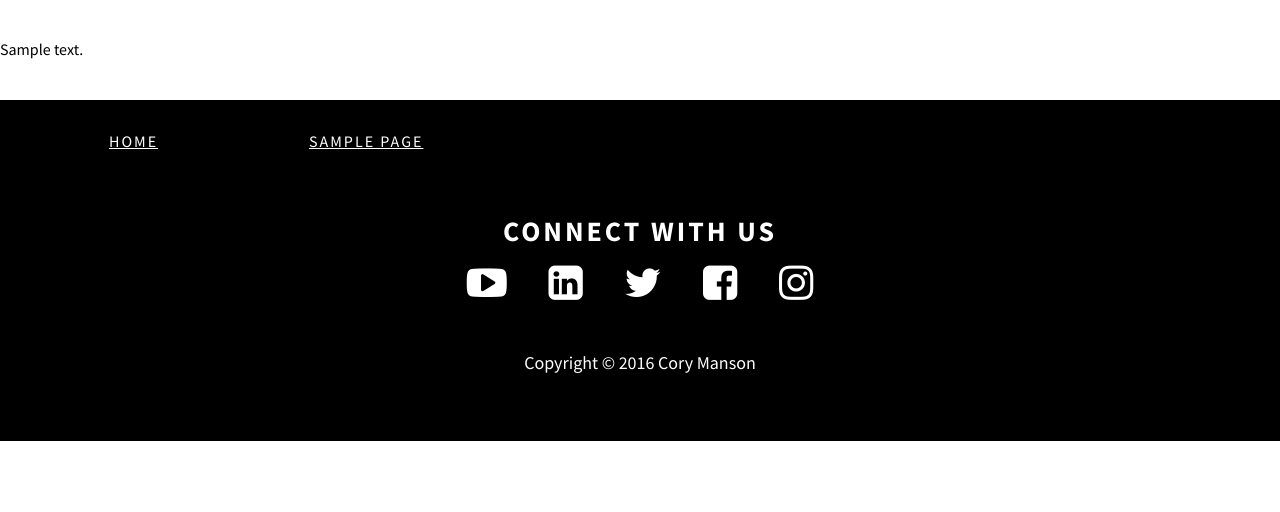
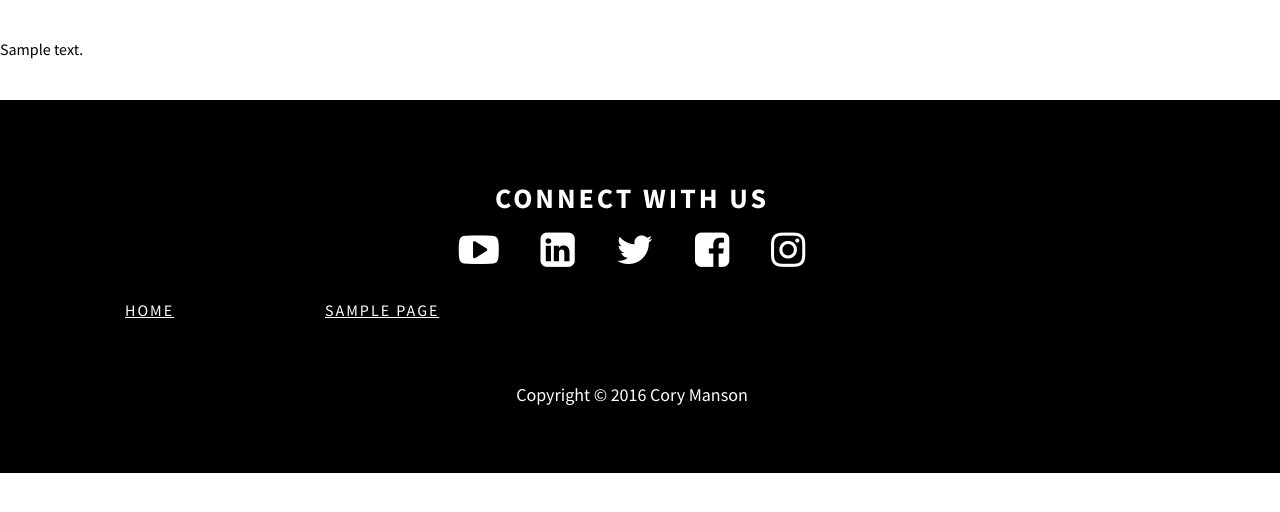
Before and after one commit to janekim0730/giving-back-is-sexy, a WordPress theme: template themes/givingbackissexy/page.php in a window 1280 px wide. Shown: the part 171-683 px from the top of the page. Run offline with PHP 8.4 and a stand-in for WordPress, Linux system fonts and the light colour scheme; the site name, menu and one post (Sample post) are stand-ins, and other content is empty; style sheets or scripts are compiled from the project's sources; some libraries are stand-ins or nearby versions.

Commit message:
styling on footer

```diff
--- a/themes/givingbackissexy/footer.php
+++ b/themes/givingbackissexy/footer.php
@@ -21,7 +21,6 @@
 				<span class="instagram-icon"><a href="https://www.instagram.com/geniccadotcom" target="_blank"><i class="fa fa-instagram" aria-hidden="true"></i></a></span>
 			</div>
 
-     <div class="menu-wrapper">
 				<div class="footer-menus">
 				 <?php wp_nav_menu( array( 'menu' => 'footer' ) ); ?>
 				</div>
@@ -30,7 +29,6 @@
 					<a class="top-wrapper" href="#top" id="smoothup" title="Back to top"><img class="top-button" src="<?php echo get_template_directory_uri()?>/assets/images/icons/go-top-button.png" alt="go-to-top button"></a>
 				</div>
 		   </div>
-	   </div>
 
 			<p class="copyright">Copyright &copy; <?php the_date('Y'); ?> Cory Manson<p>
 
--- a/themes/givingbackissexy/sass/_footer.scss
+++ b/themes/givingbackissexy/sass/_footer.scss
@@ -5,7 +5,7 @@
 .site-footer{
   background-color: #000;
   color: #fff;
-  padding: 1rem;
+  padding: 1rem 2rem 1rem 1rem;
   text-align: center;
   display: flex;
   flex-direction: column;
@@ -40,11 +40,9 @@
   }
 }
 
-.menu-wrapper{
-  display: flex;
-  justify-content: space-between;
-
   .footer-menus{
+    display: inline-block;
+    width: 49%;
 
     .menu-footer-container{
       width: 100%;
@@ -86,12 +84,12 @@
   }
 
   .go-top{
-    padding: 0px 10px;
-    display: flex;
+    width: 49%;
+    display: inline-block;
 
     .top-wrapper{
       display: flex;
-      align-items: center;
+      justify-content: flex-end;
 
       .top-button{
         height: 45px;
@@ -99,7 +97,6 @@
     }
   }
  }
-}
 
 .copyright{
   font-family: "SourceSansPro-Regular", sans-serif;
@@ -117,6 +114,7 @@
 
     display: flex;
     flex-direction: column;
+    padding: 1rem;
 
 
     .social-networks{
@@ -134,10 +132,6 @@
         padding: .7rem;
       }
     }
-
-.menu-wrapper{
-  display: flex;
-  flex-direction: column;
 
   .footer-menus{
     width: 100%;
@@ -162,6 +156,7 @@
   }
 
   .go-top{
+    width: 100%;
    display: flex;
    order: 1;
    justify-content: center;
@@ -174,7 +169,6 @@
    }
   }
  }
-} //menu-wrapper
 
   .copyright{
     font-size: 18px;
```
